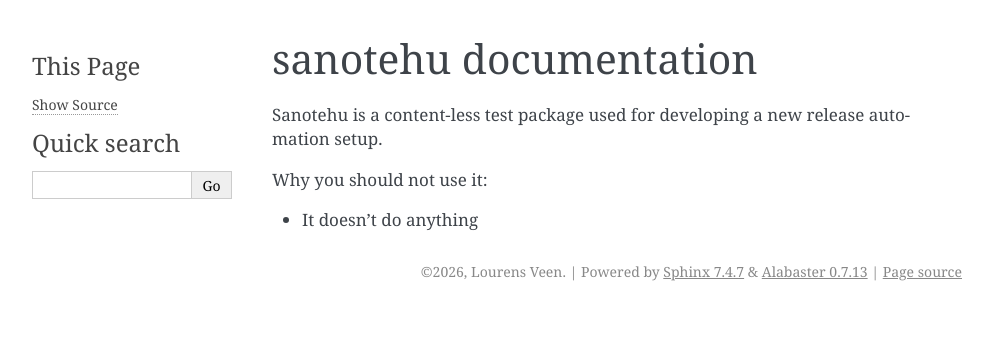
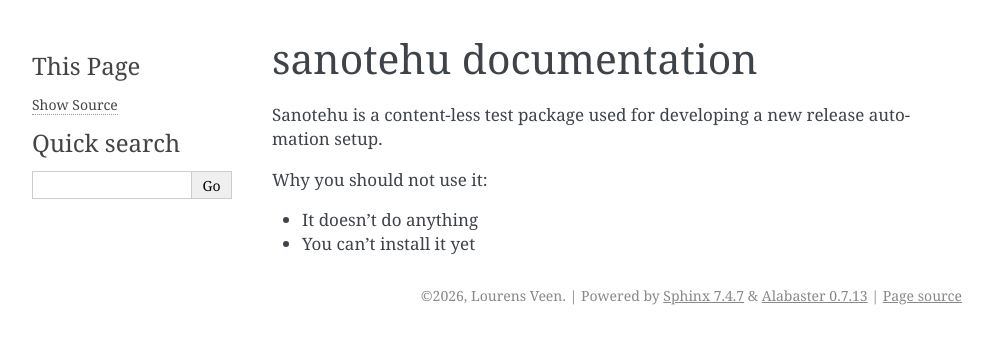
Before and after one commit to NaturalHPC/sanotehu, a Sphinx documentation site: the page built from docs/source/index.rst, in a window 1280 px wide. Shown: the top 344 px of the page, without its empty margins (148-1140 px from the left). Built offline with Sphinx 7.4.7, drawn with Linux system fonts in a browser that asks for light colours.

Commit message:
Update overview

```diff
--- a/docs/source/overview.txt
+++ b/docs/source/overview.txt
@@ -3,3 +3,4 @@ Sanotehu is a content-less test package used for developing a new release automa
 Why you should not use it:
 
 - It doesn't do anything
+- You can't install it yet
```
